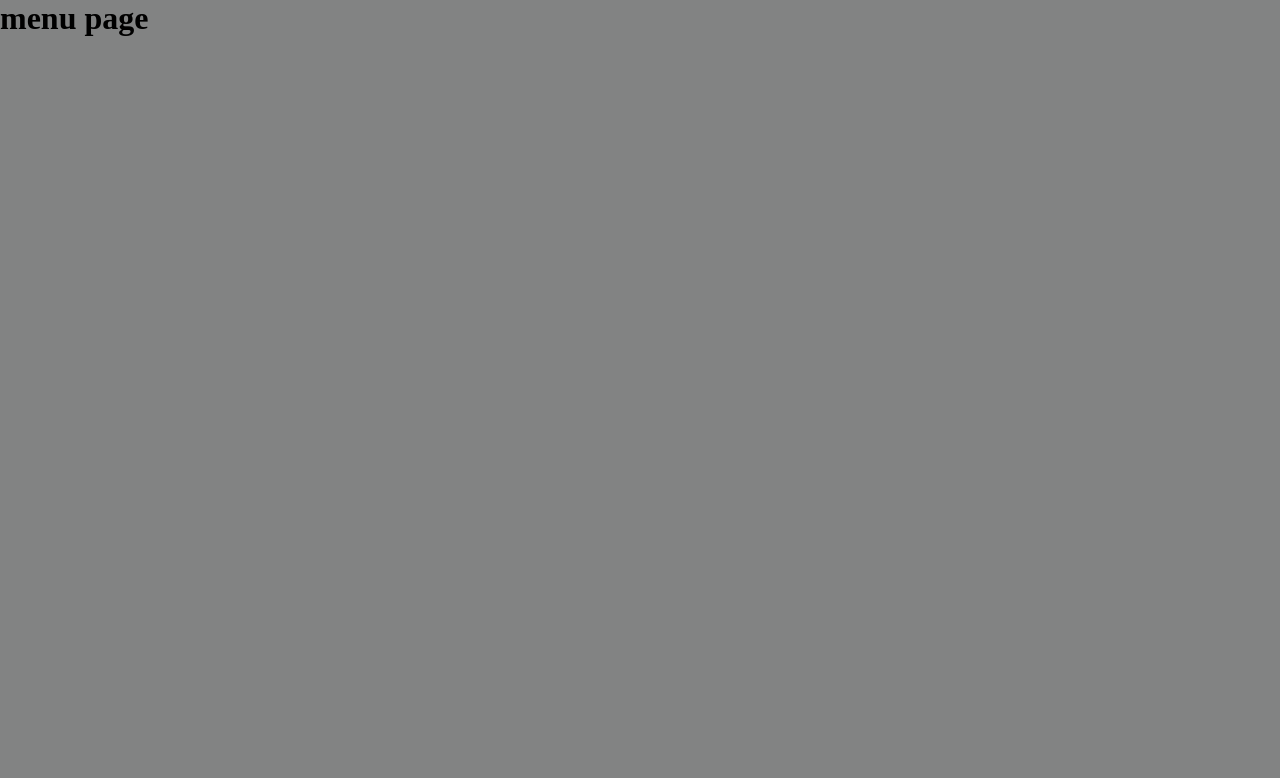
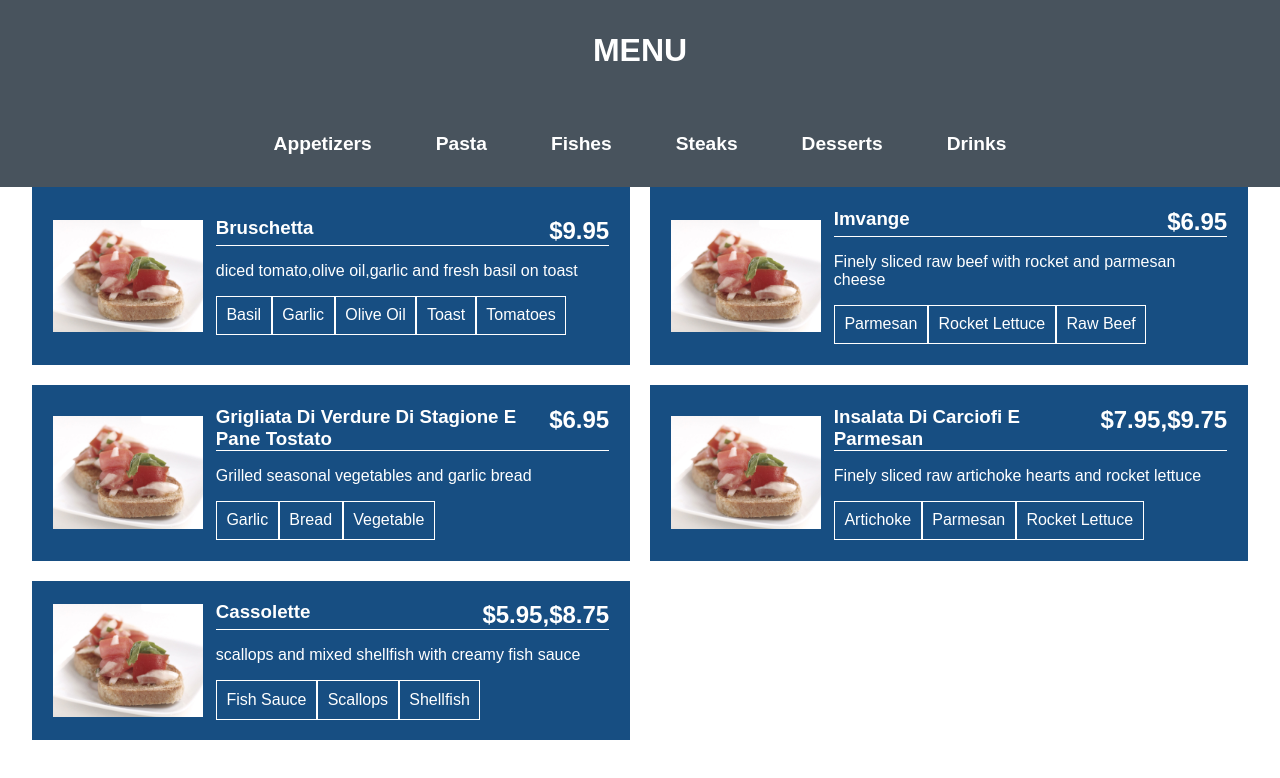
Before and after one commit to Gilbertelnino/NGEB2020, a plain HTML site: page User Interface/html/menu.html in a window 1280 px wide. Drawn offline with Linux system fonts and the light colour scheme.

Commit message:
adding simple menu

```diff
--- /dev/null
+++ b/User Interface/css/menu.css
@@ -0,0 +1,72 @@
+*{
+    margin: 0;
+    padding: 0;
+    box-sizing: border-box;
+    list-style: none;
+    text-decoration: none;
+    font-family: Arial, Helvetica, sans-serif;
+}
+header{
+    min-height: 80px;
+    background-color: rgba(60, 72, 83, 0.938);
+    color: white;
+}
+header .menu-title{
+    text-align: center;
+    padding: 2rem;
+    text-transform: uppercase;
+}
+nav ul{
+    display: flex;
+    justify-content: center;
+}
+nav li{
+    padding: 2rem;
+}
+nav a{
+    font-size: 1.2rem;
+    color: white;
+    text-transform: capitalize;
+    font-weight: 600;
+}
+nav a:hover{
+    text-decoration: underline;
+    cursor: pointer;
+    transition: 2s;
+}
+#appetizers{
+    padding:  0 2rem;
+    display: grid;
+    grid-gap: 20px;
+    grid-template-columns: repeat(auto-fit,minmax(500px,1fr));
+}
+.appetizer{
+    background-color: rgba(8, 67, 122, 0.938);
+    padding: 1.3rem;
+    display: grid;
+    grid-template-columns: 150px 1fr;
+    grid-gap: 13px;
+    align-items: center;
+    color: white;
+}
+.appetizer .type-price{
+    text-transform: capitalize;
+    display: flex;
+    justify-content: space-between;
+    border-bottom: 1px solid white;
+}
+.appetizer p{
+    padding-top: 1rem;
+    padding-bottom: 1rem;
+}
+.appetizer .ingredients ul{
+    display: flex;
+}
+.appetizer .ingredients ul li{
+    border: 1px solid white;
+    padding: .6rem;
+    text-transform: capitalize;
+}
+#appetizers img{
+    width: 100%;
+}
--- a/User Interface/html/menu.html
+++ b/User Interface/html/menu.html
@@ -4,11 +4,112 @@
     <meta charset="UTF-8">
     <meta name="viewport" content="width=device-width, initial-scale=1.0">
     <meta http-equiv="X-UA-Compatible" content="ie=edge">
-    <link rel="stylesheet" href="../css/style.css">
+    <link rel="stylesheet" href="../css/menu.css">
     <link rel="stylesheet" href="../icons asset/css/all.min.css">
     <title>menu</title>
 </head>
 <body>
-    <h1>menu page</h1>
+    <header>
+        <h1 class="menu-title">menu</h1>
+        <nav>
+            <ul>
+                <li><a href="#appetizers">appetizers</a></li>
+                <li><a href="#pasta">pasta</a></li>
+                <li><a href="#fishes">fishes</a></li>
+                <li><a href="#Steaks">steaks</a></li>
+                <li><a href="#desserts">desserts</a></li>
+                <li><a href="#drinks">drinks</a></li>
+            </ul>
+        </nav>
+    </header>
+    <section id="appetizers">
+        <article class="appetizer">
+            <img src="../images/food-bruschette.jpg" alt="food-bruschette">
+            <div class="appetizer-detail">
+                <div class="type-price">
+                    <h1>bruschetta</h1>
+                    <h2>$9.95</h2>
+                </div>
+                <p>diced tomato,olive oil,garlic and fresh basil on toast</p>
+                <div class="ingredients">
+                    <ul>
+                        <li>basil</li>
+                        <li>garlic</li>
+                        <li>olive oil</li>
+                        <li>toast</li>
+                        <li>tomatoes</li>
+                    </ul>
+                </div>
+            </div>
+        </article>
+        <article class="appetizer">
+            <img src="../images/food-bruschette.jpg" alt="food-bruschette">
+            <div class="appetizer-detail">
+                <div class="type-price">
+                    <h1>imvange</h1>
+                    <h2>$6.95</h2>
+                </div>
+                <p>Finely sliced raw beef with rocket and parmesan cheese</p>
+                <div class="ingredients">
+                    <ul>
+                        <li>parmesan</li>
+                        <li>rocket lettuce</li>
+                        <li>raw beef</li>
+                    </ul>
+                </div>
+            </div>
+        </article>
+        <article class="appetizer">
+            <img src="../images/food-bruschette.jpg" alt="food-bruschette">
+            <div class="appetizer-detail">
+                <div class="type-price">
+                    <h1>grigliata di verdure di stagione e pane tostato</h1>
+                    <h2>$6.95</h2>
+                </div>
+                <p>Grilled seasonal vegetables and garlic bread</p>
+                <div class="ingredients">
+                    <ul>
+                        <li>garlic</li>
+                        <li>bread</li>
+                        <li>vegetable</li>
+                    </ul>
+                </div>
+            </div>
+        </article>
+        <article class="appetizer">
+            <img src="../images/food-bruschette.jpg" alt="food-bruschette">
+            <div class="appetizer-detail">
+                <div class="type-price">
+                    <h1>insalata di carciofi e parmesan</h1>
+                    <h2>$7.95,$9.75</h2>
+                </div>
+                <p>Finely sliced raw artichoke hearts and rocket lettuce</p>
+                <div class="ingredients">
+                    <ul>
+                        <li>artichoke</li>
+                        <li>parmesan</li>
+                        <li>rocket lettuce</li>
+                    </ul>
+                </div>
+            </div>
+        </article>
+        <article class="appetizer">
+            <img src="../images/food-bruschette.jpg" alt="food-bruschette">
+            <div class="appetizer-detail">
+                <div class="type-price">
+                    <h1>cassolette</h1>
+                    <h2>$5.95,$8.75</h2>
+                </div>
+                <p>scallops and mixed shellfish with creamy fish sauce</p>
+                <div class="ingredients">
+                    <ul>
+                        <li>fish sauce</li>
+                        <li>scallops</li>
+                        <li>shellfish</li>
+                    </ul>
+                </div>
+            </div>
+        </article>
+    </section>
 </body>
 </html>
```
Also changed, not shown: User Interface/images/food-bruschette.jpg (added), User Interface/images/italian-food.jpg (added).
